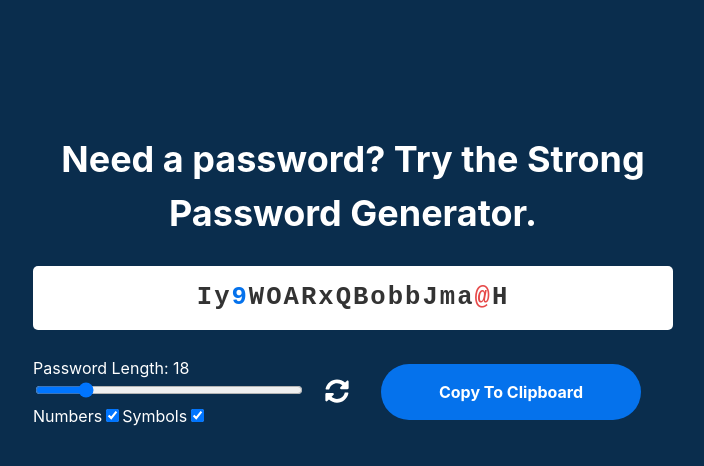
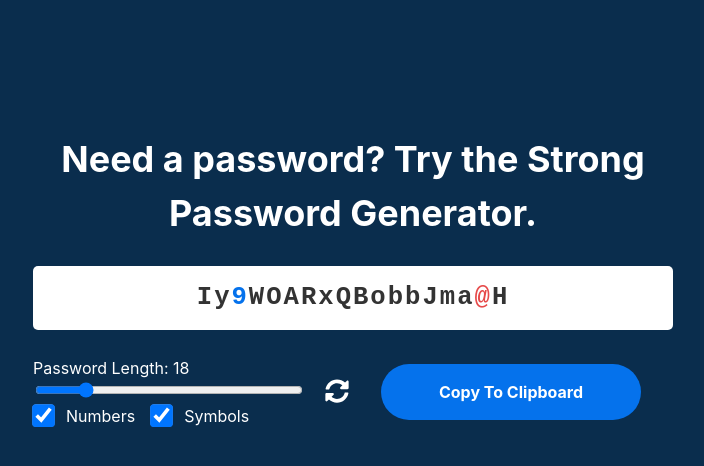
Before and after one commit to petercurcio/strong-password-generator, a React (Create React App) app: page / in a window 1280 px wide. Shown: the top 466 px of the page, without its empty margins (287-991 px from the left). Built offline with nearby package versions, Linux system fonts and the light colour scheme.

Commit message:
updated css styling for checkboxes

```diff
--- a/public/index.html
+++ b/public/index.html
@@ -5,7 +5,6 @@
     <meta name="viewport" content="width=device-width, initial-scale=1" />
     <meta name="theme-color" content="#000000" />
     <meta name="description" content="Strong Password Generator" />
-    <link rel="manifest" href="%PUBLIC_URL%/manifest.json" />
     <title>Strong Password Generator</title>
   </head>
   <body>
--- a/src/App.css
+++ b/src/App.css
@@ -115,7 +115,7 @@ body {
   color: #333;
   background: #fff;
   border-radius: 5px;
-  padding: 0.5em 0;
+  padding: 0.5em;
   margin: 1em 0;
   font-size: 1.6rem;
   font-family: monospace;
@@ -161,6 +161,18 @@ input[type="range"] {
 .check-icon {
   display: none;
   padding: 0 3.22em;
+}
+
+input[type="checkbox"] {
+  cursor: pointer;
+  transform: scale(1.75);
+  margin-right: 1em;
+}
+.checkbox + .checkbox {
+  margin-left: 1em;
+}
+.checkbox {
+  display: inline-block;
 }
 
 /* Main Styles */
--- a/src/App.js
+++ b/src/App.js
@@ -23,23 +23,18 @@ function App() {
     num = numbersIsChecked,
     sym = symbolsIsChecked
   ) => {
-    let filteredChars = "";
+    let filteredChars = chars;
     let plainPasswd = "";
     let passwd = "";
 
     if (!num && !sym) {
       filteredChars = chars.match(/[^\d!@#$%^&*()_]+/)[0];
     }
-
     if (num && !sym) {
       filteredChars = chars.match(/[^!@#$%^&*()_]+/)[0];
     }
     if (!num && sym) {
       filteredChars = chars.match(/[^\d]+/)[0];
-    }
-
-    if (num && sym) {
-      filteredChars = chars;
     }
 
     for (let i = 0; i < passwordLength; i++) {
@@ -108,20 +103,24 @@ function App() {
             onChange={passwordLengthChangeHandler}
             value={passwordLength}
           />
-          <label htmlFor="checkbox-numbers">Numbers</label>
+          <div className="checkbox">
             <input
               type="checkbox"
               name="checkbox-numbers"
               onChange={numbersIsCheckedHandler}
               checked={numbersIsChecked}
             />
-          <label htmlFor="checkbox-symbols">Symbols</label>
+            <label htmlFor="checkbox-numbers">Numbers</label>
+          </div>
+          <div className="checkbox">
             <input
               type="checkbox"
               name="checkbox-symbols"
               onChange={symbolsIsCheckedHandler}
               checked={symbolsIsChecked}
             />
+            <label htmlFor="checkbox-symbols">Symbols</label>
+          </div>
         </div>
         <div className="regeneratePasswordIcon">
           <FontAwesomeIcon icon={faSyncAlt} onClick={reloadHandler} />
```
Also changed, not shown: public/manifest.json (deleted). Lines whose indentation alone changed are shown as unchanged.
